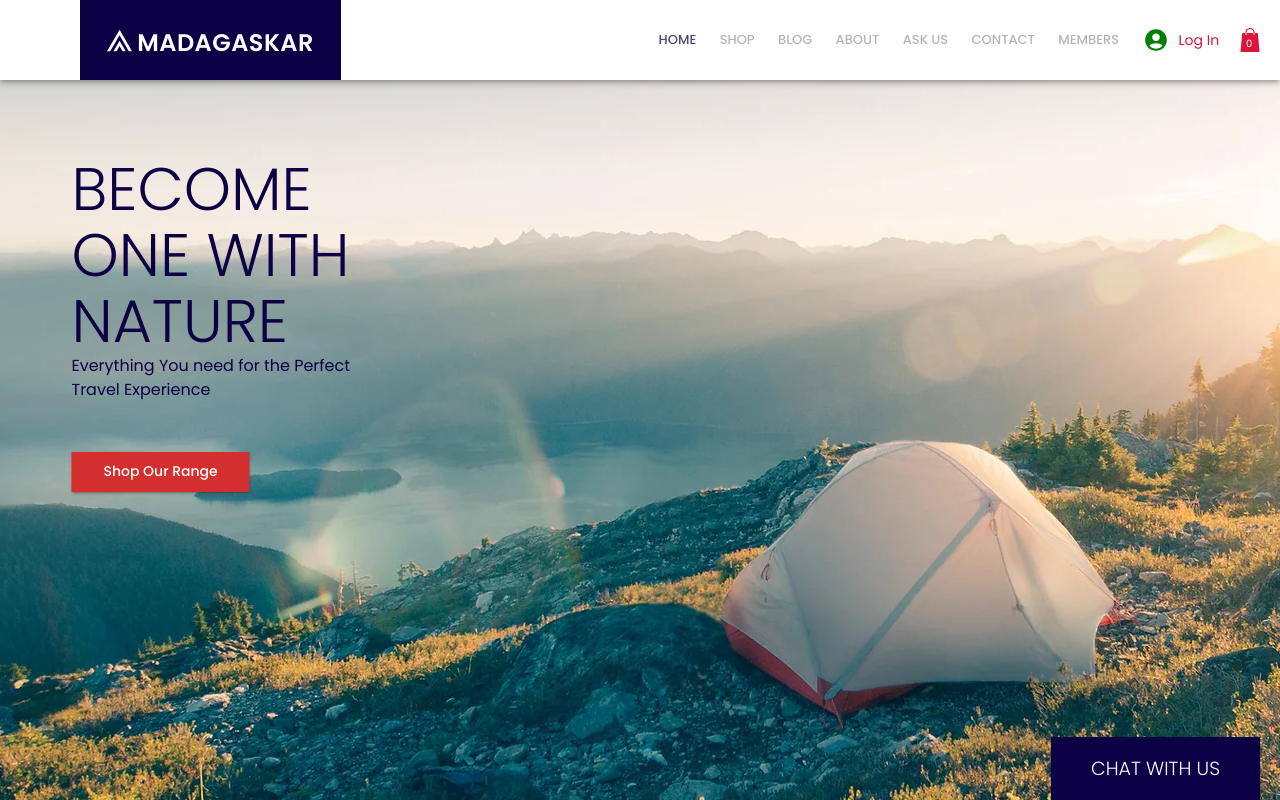
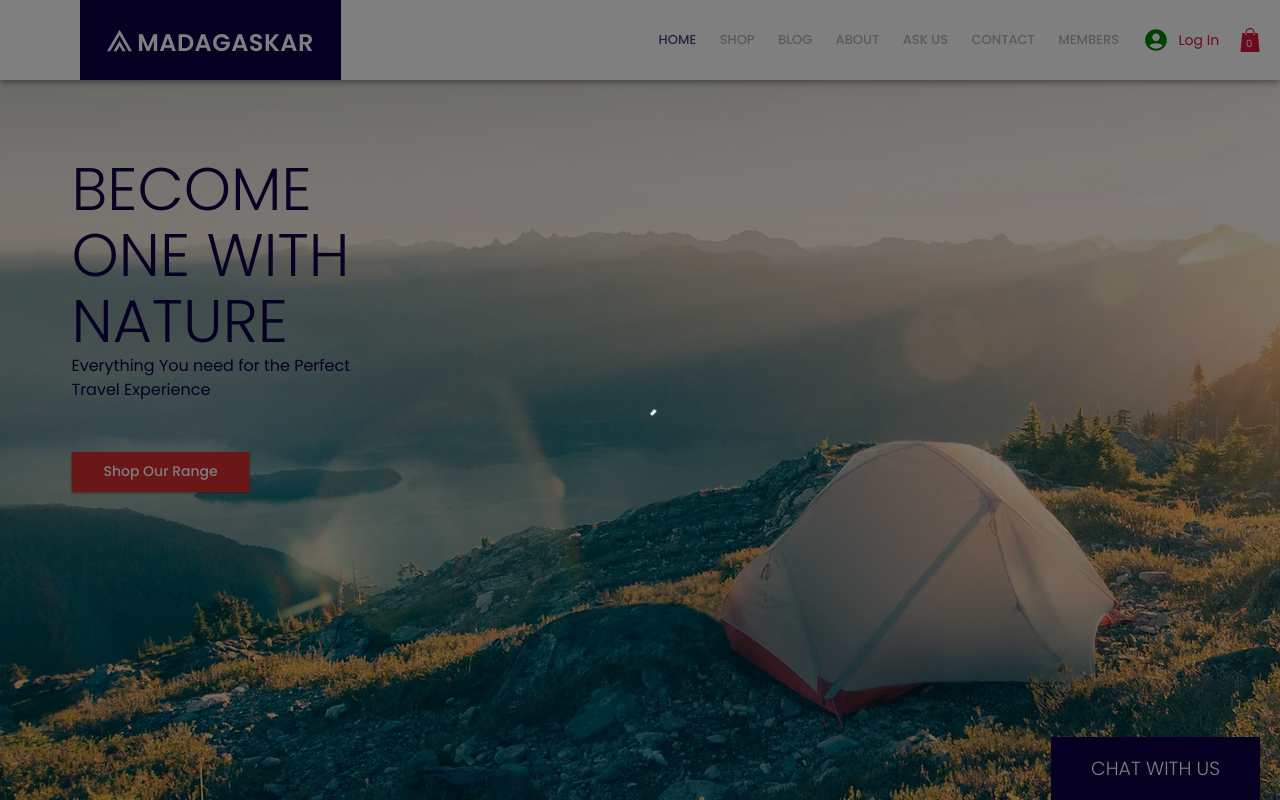
Before and after one commit to AppleJin512/milestones, a React (Create React App) app: page / in a window 1280 px wide. Shown: the top 800 px of the page. Built offline with nearby package versions, Linux system fonts and the light colour scheme; no server answers.

Commit message:
add loading function to landing page

```diff
--- a/firestore.indexes.json
+++ /dev/null
@@ -1,4 +0,0 @@
-{
-  "indexes": [],
-  "fieldOverrides": []
-}
--- a/src/components/ImageBar.js
+++ b/src/components/ImageBar.js
@@ -8,12 +8,15 @@ import storage from "../services/firebase"
 import { ref, getDownloadURL, listAll } from "firebase/storage";
 import { useState } from 'react';
 import { useEffect } from 'react';
+import PageBackdrop from './backdrop';
 
 const ImageBar = (props) => {
 
   const [ image_urls, setImageUrls ] = useState([]);
+  const [ openBackdrop, setOpenBackdrop ] = useState(false);
 
   useEffect(() => {
+    setOpenBackdrop(true);
     const fileList = async (imageFileList) => {
       var getImgRef, imgRefList = [];
       const listRef = ref(storage, 'images/');
@@ -32,9 +35,10 @@ const ImageBar = (props) => {
           const imageUrl = await getDownloadURL(imageFileList[i]);
           imagesUrlArray.push(imageUrl);
       }
+      setOpenBackdrop(false);
       return imagesUrlArray;
     };
-    fileList()
+    fileList();
   }, [setImageUrls])
 
   const classes = useStyles();
@@ -83,6 +87,7 @@ const ImageBar = (props) => {
           </Grid>
         </Box>
       </Container>
+      <PageBackdrop openBackdrop={openBackdrop} />
     </Box>
   );
 };
--- /dev/null
+++ b/src/components/backdrop.js
@@ -0,0 +1,15 @@
+import * as React from 'react';
+import Backdrop from '@mui/material/Backdrop';
+import CircularProgress from '@mui/material/CircularProgress';
+
+export default function PageBackdrop(props) {
+
+  return (
+    <Backdrop
+    sx={{ color: '#fff', zIndex: (theme) => theme.zIndex.drawer + 1 }}
+    open={props.openBackdrop}
+    >
+    <CircularProgress color="inherit" />
+    </Backdrop>
+  );
+}
```
Also changed, not shown: firebase.json, 2 other files (tests, documents, lock files or other folders).
